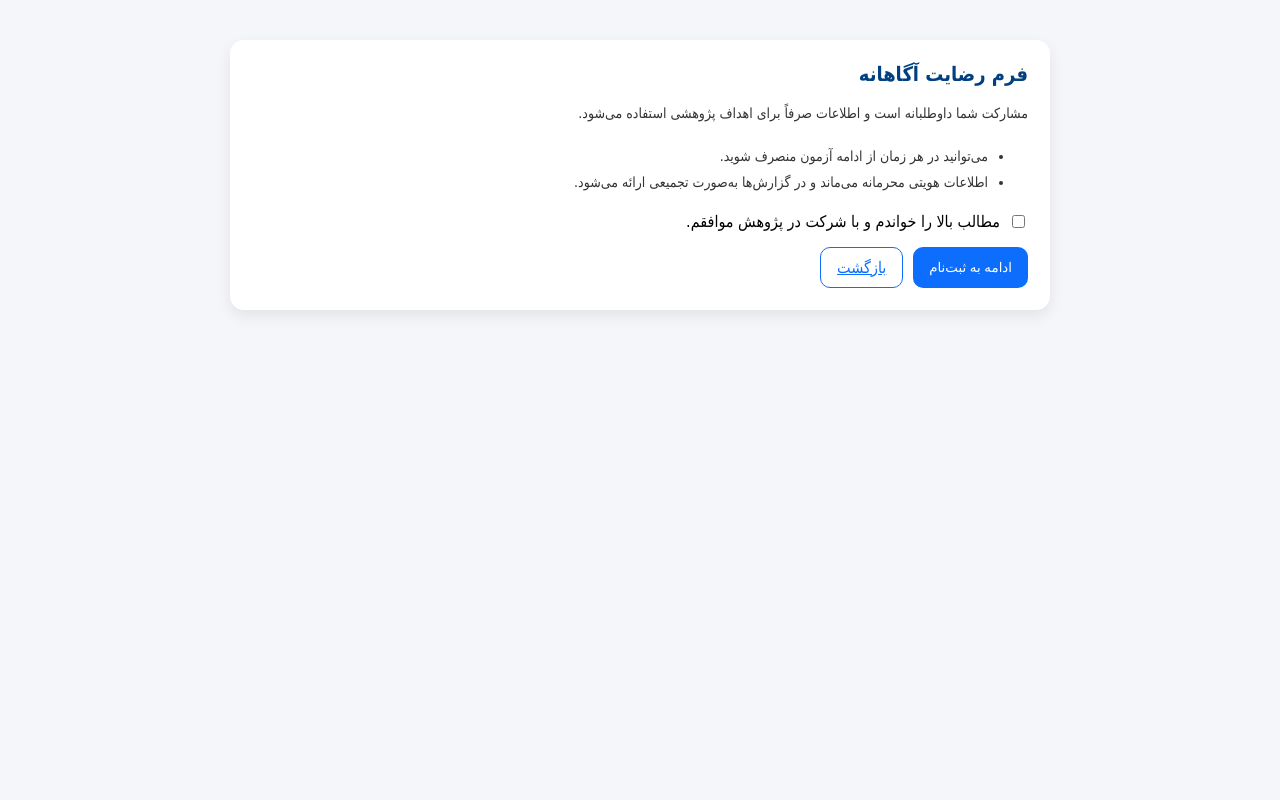
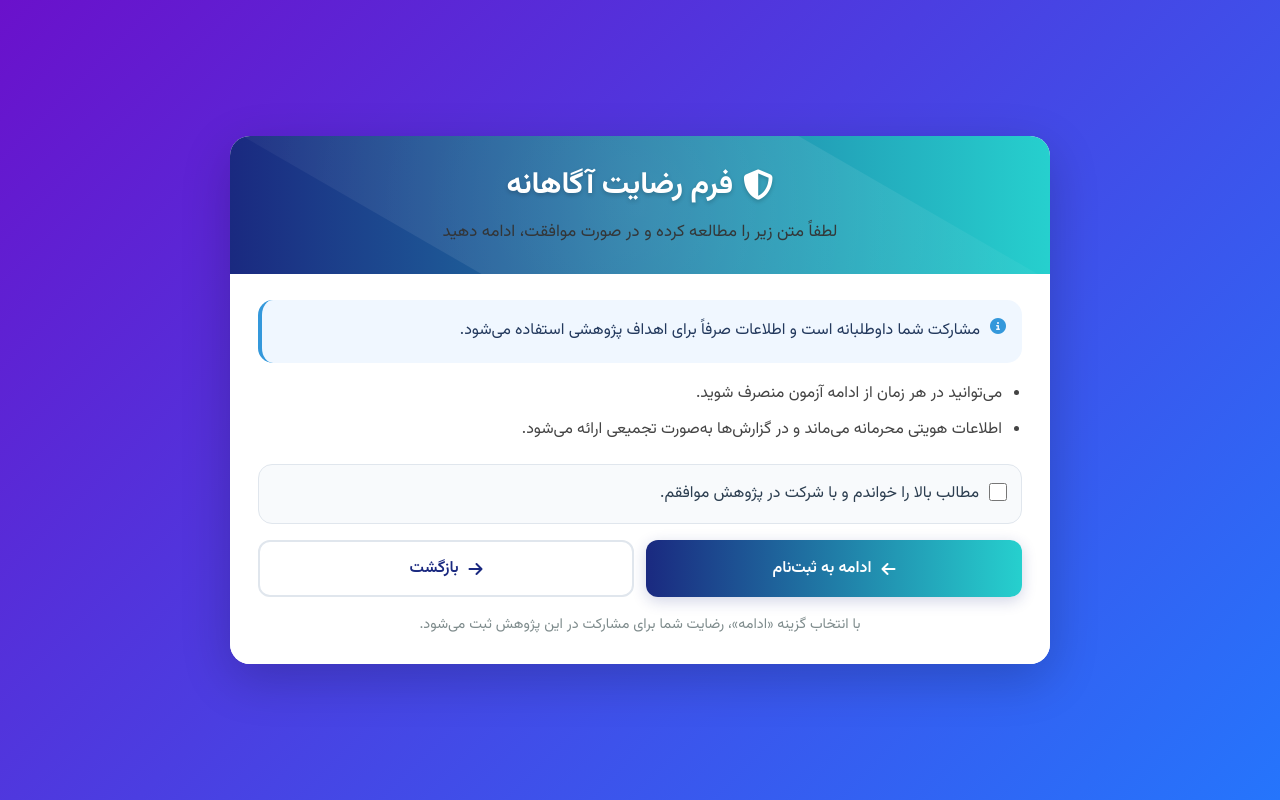
Before and after one commit to mojtabaalmasi/adaptive_test, a Flask app: page /consent in a window 1280 px wide. Run offline with Flask 3, Linux system fonts and the light colour scheme; parts of the project's set-up code (start-up, migrations or seed data) failed here and were passed over; some libraries are stand-ins or nearby versions; some web fonts are replaced.

Commit message:
Update consent.html

```diff
--- a/templates/consent.html
+++ b/templates/consent.html
@@ -4,24 +4,235 @@
   <meta charset="utf-8">
   <meta name="viewport" content="width=device-width,initial-scale=1">
   <title>رضایت آگاهانه</title>
-  <link href="https://cdn.jsdelivr.net/gh/rastikerdar/vazirmatn-font@latest/dist/font-face.css" rel="stylesheet">
+
+  <!-- فونت و آیکون‌ها (هم‌راستا با صفحات دیگر) -->
+  <link href="https://fonts.googleapis.com/css2?family=Vazirmatn:wght@300;400;500;600;700&display=swap" rel="stylesheet">
+  <link rel="stylesheet" href="https://cdnjs.cloudflare.com/ajax/libs/font-awesome/6.4.0/css/all.min.css">
+
   <style>
-    body{font-family:Vazirmatn,Tahoma,sans-serif;background:#f5f6fa;margin:0}
-    .wrap{max-width:820px;margin:40px auto;padding:0 16px}
-    .card{background:#fff;border-radius:14px;box-shadow:0 6px 16px rgba(0,0,0,.08);padding:22px}
-    h1{margin:0 0 10px;color:#004080;font-size:20px}
-    p,li{line-height:1.9;color:#333;font-size:14px}
-    .actions{margin-top:16px;display:flex;gap:10px;flex-wrap:wrap}
-    .btn{background:#0d6efd;color:#fff;border:0;border-radius:10px;padding:10px 16px;cursor:pointer}
-    .btn-outline{background:#fff;color:#0d6efd;border:1px solid #0d6efd}
-    .chk{display:flex;gap:8px;align-items:flex-start;margin-top:12px}
+    * {
+      margin: 0;
+      padding: 0;
+      box-sizing: border-box;
+      font-family: 'Vazirmatn', 'Vazir', Tahoma, sans-serif;
+    }
+
+    body {
+      background: linear-gradient(135deg, #6a11cb 0%, #2575fc 100%);
+      color: #333;
+      min-height: 100vh;
+      padding: 20px;
+      display: flex;
+      justify-content: center;
+      align-items: center;
+    }
+
+    .container {
+      width: 100%;
+      max-width: 820px;
+      background: #fff;
+      border-radius: 20px;
+      overflow: hidden;
+      box-shadow: 0 15px 50px rgba(0, 0, 0, 0.2);
+      animation: fadeIn 0.8s ease;
+    }
+
+    .header {
+      background: linear-gradient(90deg, #1a2980 0%, #26d0ce 100%);
+      color: white;
+      padding: 26px 28px;
+      text-align: center;
+      position: relative;
+      overflow: hidden;
+    }
+
+    .header::before {
+      content: "";
+      position: absolute;
+      top: -50%;
+      left: -50%;
+      width: 200%;
+      height: 200%;
+      background: radial-gradient(circle, rgba(255,255,255,0.12) 0%, rgba(255,255,255,0) 70%);
+      transform: rotate(30deg);
+    }
+
+    .header h1 {
+      font-size: 1.9rem;
+      margin-bottom: 8px;
+      position: relative;
+      z-index: 2;
+      text-shadow: 0 2px 4px rgba(0,0,0,0.2);
+      display: flex;
+      align-items: center;
+      justify-content: center;
+      gap: 10px;
+      flex-wrap: wrap;
+    }
+
+    .header p {
+      font-size: 1.05rem;
+      opacity: 0.95;
+      position: relative;
+      z-index: 2;
+      line-height: 1.9;
+    }
+
+    .content {
+      padding: 26px 28px;
+      background: #fff;
+    }
+
+    .note {
+      background: #f0f7ff;
+      border-radius: 15px;
+      padding: 16px 16px;
+      border-left: 4px solid #3498db;
+      color: #23395d;
+      margin-bottom: 16px;
+      display: flex;
+      gap: 10px;
+      align-items: flex-start;
+      line-height: 1.9;
+    }
+
+    .note i {
+      color: #3498db;
+      margin-top: 2px;
+    }
+
+    p, li {
+      line-height: 1.9;
+      color: #333;
+      font-size: 1rem;
+    }
+
+    ul {
+      margin-top: 10px;
+      padding-right: 20px;
+      color: #444;
+    }
+
+    ul li {
+      margin-bottom: 6px;
+      color: #444;
+    }
+
+    .chk {
+      margin-top: 18px;
+      display: flex;
+      gap: 10px;
+      align-items: flex-start;
+      background: #f8fafc;
+      border: 1px solid #e0e6ed;
+      border-radius: 14px;
+      padding: 14px 14px;
+    }
+
+    .chk input[type="checkbox"] {
+      margin-top: 4px;
+      width: 18px;
+      height: 18px;
+      accent-color: #3498db;
+    }
+
+    .chk span {
+      color: #2c3e50;
+      line-height: 1.9;
+      font-size: 1rem;
+    }
+
+    .actions {
+      margin-top: 16px;
+      display: flex;
+      gap: 12px;
+      flex-wrap: wrap;
+    }
+
+    .btn {
+      flex: 1 0 220px;
+      border: none;
+      border-radius: 12px;
+      padding: 14px 16px;
+      font-size: 1rem;
+      font-weight: 600;
+      cursor: pointer;
+      transition: all 0.3s ease;
+      display: inline-flex;
+      align-items: center;
+      justify-content: center;
+      gap: 10px;
+      text-decoration: none;
+    }
+
+    .btn-primary {
+      background: linear-gradient(90deg, #1a2980 0%, #26d0ce 100%);
+      color: #fff;
+      box-shadow: 0 4px 15px rgba(26, 41, 128, 0.2);
+    }
+
+    .btn-primary:hover {
+      transform: translateY(-3px);
+      box-shadow: 0 7px 20px rgba(26, 41, 128, 0.3);
+    }
+
+    .btn-outline {
+      background: #fff;
+      color: #1a2980;
+      border: 2px solid #e0e6ed;
+    }
+
+    .btn-outline:hover {
+      transform: translateY(-2px);
+      box-shadow: 0 6px 16px rgba(0,0,0,0.08);
+      border-color: #cfe2ff;
+    }
+
+    .footer-note {
+      text-align: center;
+      margin-top: 14px;
+      color: #7f8c8d;
+      font-size: 0.9rem;
+      line-height: 1.9;
+    }
+
+    @keyframes fadeIn {
+      from { opacity: 0; transform: translateY(20px); }
+      to { opacity: 1; transform: translateY(0); }
+    }
+
+    @media (max-width: 768px) {
+      .header h1 { font-size: 1.6rem; }
+      .content { padding: 20px; }
+      .actions { gap: 10px; }
+      .btn { flex: 1 0 100%; }
+    }
+
+    @media (max-width: 480px) {
+      body { padding: 10px; }
+      .container { border-radius: 15px; }
+      .header { padding: 20px; }
+      .header h1 { font-size: 1.35rem; }
+    }
   </style>
 </head>
+
 <body>
-  <div class="wrap">
-    <div class="card">
-      <h1>فرم رضایت آگاهانه</h1>
-      <p>مشارکت شما داوطلبانه است و اطلاعات صرفاً برای اهداف پژوهشی استفاده می‌شود.</p>
+  <div class="container">
+    <div class="header">
+      <h1><i class="fas fa-shield-halved"></i> فرم رضایت آگاهانه</h1>
+      <p>لطفاً متن زیر را مطالعه کرده و در صورت موافقت، ادامه دهید</p>
+    </div>
+
+    <div class="content">
+
+      <div class="note">
+        <i class="fas fa-circle-info"></i>
+        <div>
+          مشارکت شما داوطلبانه است و اطلاعات صرفاً برای اهداف پژوهشی استفاده می‌شود.
+        </div>
+      </div>
+
       <ul>
         <li>می‌توانید در هر زمان از ادامه آزمون منصرف شوید.</li>
         <li>اطلاعات هویتی محرمانه می‌ماند و در گزارش‌ها به‌صورت تجمیعی ارائه می‌شود.</li>
@@ -29,16 +240,29 @@
 
       <form method="post">
         <input type="hidden" name="consent_version" value="v1">
+
         <label class="chk">
           <input type="checkbox" name="consented" value="1" required>
           <span>مطالب بالا را خواندم و با شرکت در پژوهش موافقم.</span>
         </label>
 
         <div class="actions">
-          <button class="btn" type="submit">ادامه به ثبت‌نام</button>
-          <a class="btn btn-outline" href="{{ url_for('index') }}">بازگشت</a>
+          <button class="btn btn-primary" type="submit">
+            <i class="fas fa-arrow-left"></i>
+            ادامه به ثبت‌نام
+          </button>
+
+          <a class="btn btn-outline" href="{{ url_for('index') }}">
+            <i class="fas fa-arrow-right"></i>
+            بازگشت
+          </a>
+        </div>
+
+        <div class="footer-note">
+          با انتخاب گزینه «ادامه»، رضایت شما برای مشارکت در این پژوهش ثبت می‌شود.
         </div>
       </form>
+
     </div>
   </div>
 </body>
```
